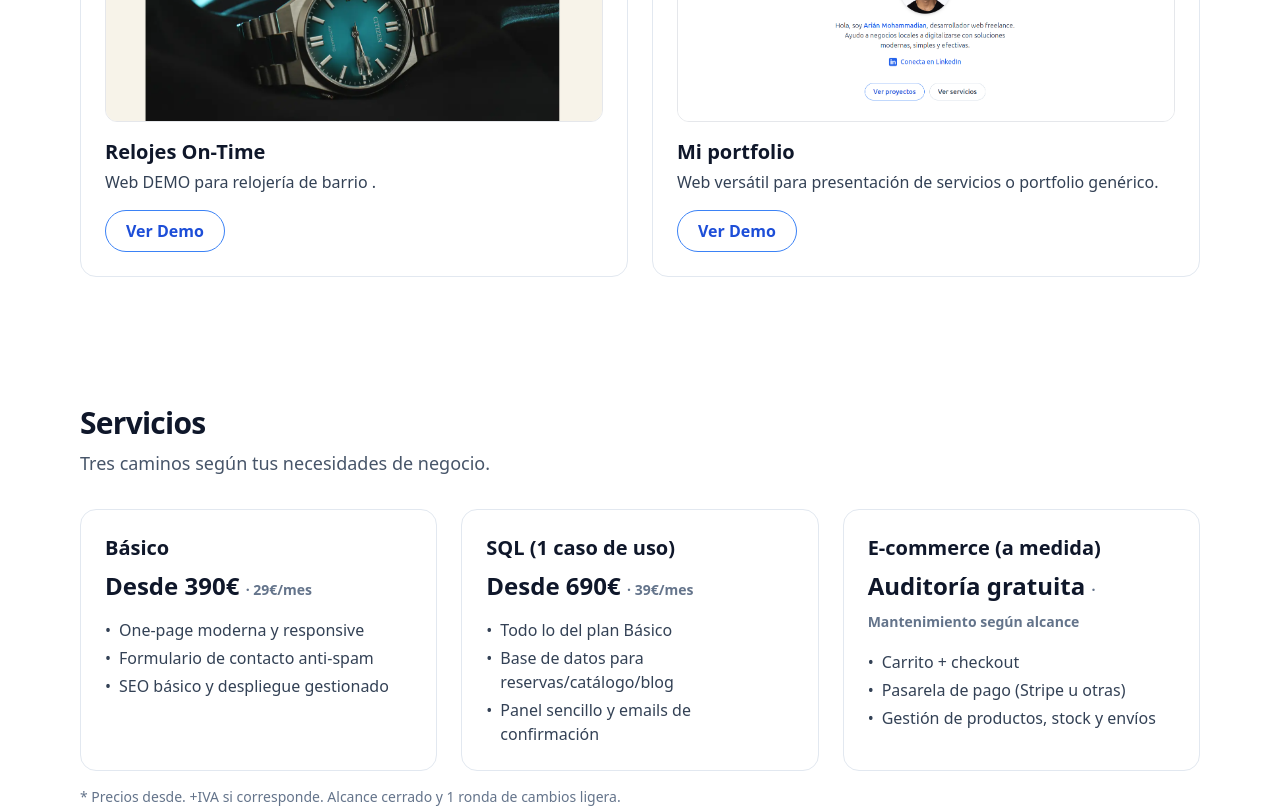
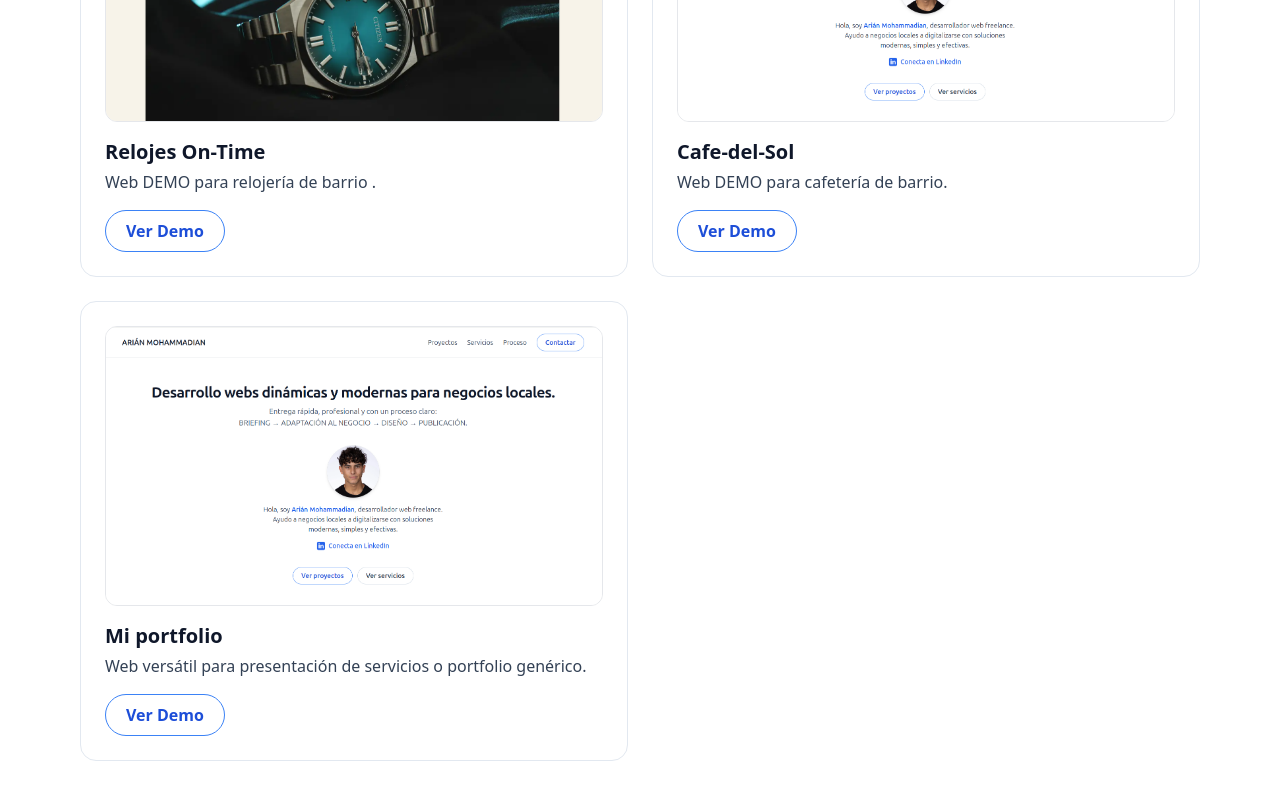
Before and after one commit to amm7dev/portfolio, a Next.js app: page / in a window 1280 px wide. Shown: the part 1040-1848 px from the top of the page. Built offline with nearby package versions, Linux system fonts and the light colour scheme.

Commit message:
improve projects

```diff
--- a/components/Projects.tsx
+++ b/components/Projects.tsx
@@ -5,6 +5,12 @@ export default function Projects() {
       desc: "Web DEMO para relojería de barrio .",
       img: "/assets/demo_relojes-ontime.png",
       href: "https://relojes-ontime.vercel.app"
+    },
+    {
+      title: "Cafe-del-Sol",
+      desc: "Web DEMO para cafetería de barrio.",
+      img: "/assets/demo_portfolio.png",
+      href: "https://cafe-del-sol.vercel.app"
     },
     {
       title: "Mi portfolio",
```
